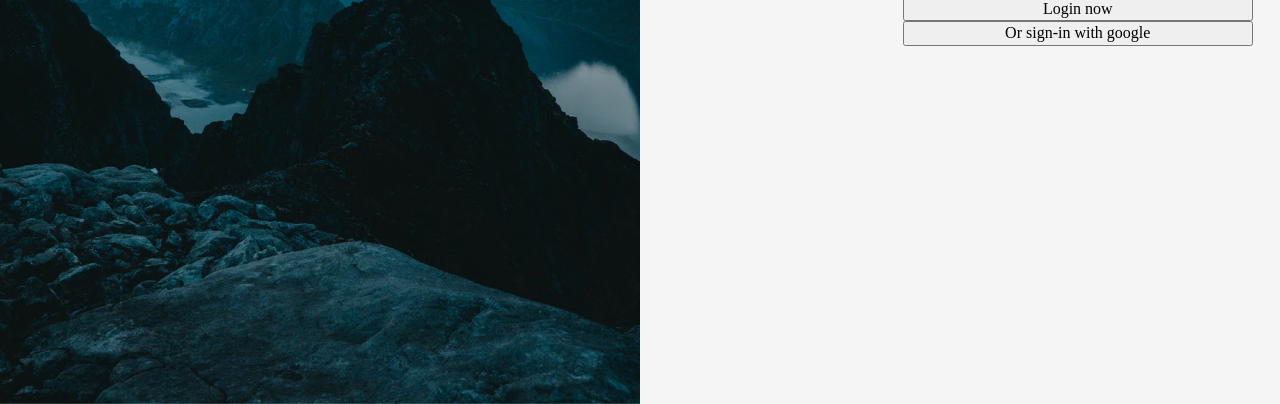
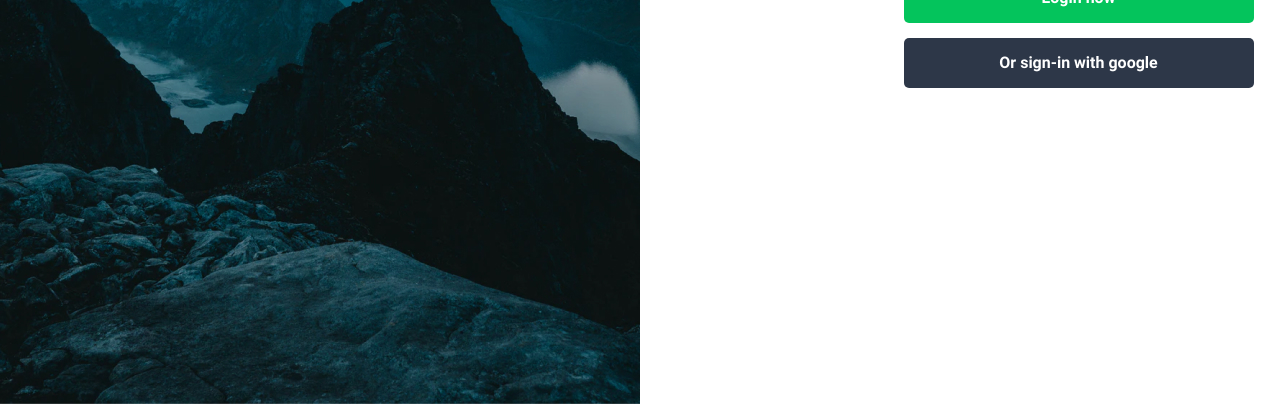
Before and after one commit to kaamosdao/exercises, a website built with webpack: page exercise-1/index.html in a window 1280 px wide. Shown: the part 496-900 px from the top of the page. Built offline with nearby package versions, Linux system fonts and the light colour scheme.

Commit message:
update form css

```diff
--- /dev/null
+++ b/exercise-1/css/components/button.css
@@ -0,0 +1,24 @@
+.button__login {
+  width: 100%;
+  min-height: 50px;
+  margin-bottom: 15px;
+  padding: 5px;
+  box-sizing: border-box;
+  font-weight: 700;
+  color: #ffffff;
+  border: none;
+  border-radius: 5px;
+  background-color: #04c45c;
+}
+
+.button__signup {
+  width: 100%;
+  min-height: 50px;
+  padding: 5px;
+  box-sizing: border-box;
+  font-weight: 700;
+  color: #ffffff;
+  border: none;
+  border-radius: 5px;
+  background-color: #2d3748;
+}
--- a/exercise-1/css/components/form.css
+++ b/exercise-1/css/components/form.css
@@ -11,3 +11,15 @@
   display: flex;
   justify-content: space-between;
 }
+
+.form__check-label {
+  font-size: 14px;
+  line-height: 16px;
+}
+
+.form__link {
+  font-size: 14px;
+  line-height: 16px;
+  color: #2c5282;
+  text-decoration: none;
+}
--- a/exercise-1/css/components/page-main.css
+++ b/exercise-1/css/components/page-main.css
@@ -17,3 +17,10 @@
 .page-main__img {
   display: block;
 }
+
+.page-main__header {
+  font-weight: 700;
+  font-size: 30px;
+  line-height: 35px;
+  color: #1A202C;
+}
--- a/exercise-1/css/main.css
+++ b/exercise-1/css/main.css
@@ -1,14 +1,20 @@
+@import '~bootstrap/scss/bootstrap';
 @import './fonts.css';
-@import '~bootstrap/scss/bootstrap';
 @import './components/page-main.css';
 @import './components/form.css';
+@import './components/button.css';
 
 body {
   display: flex;
   justify-content: center;
   align-items: center;
   min-height: 100vh;
-  background-color: whitesmoke;
+  font-family: 'Roboto', sans-serif;
+  font-weight: normal;
+  font-size: 16px;
+  line-height: 19px;
+  color: #2d3748;
+  background-color: #ffffff;
 }
 
 img {
--- a/exercise-1/index.html
+++ b/exercise-1/index.html
@@ -71,11 +71,9 @@
             </div>
             <a href="#" class="form__link">Forgot password?</a>
           </div>
-          <div class="form__buttons">
-            <button type="submit" class="btn btn-primary form__login-button">
-              Login now
-            </button>
-            <button type="button" class="btn btn-secondary form__signup-button">
+          <div class="form__buttons button">
+            <button type="submit" class="button__login">Login now</button>
+            <button type="button" class="button__signup">
               Or sign-in with google
             </button>
           </div>
```
